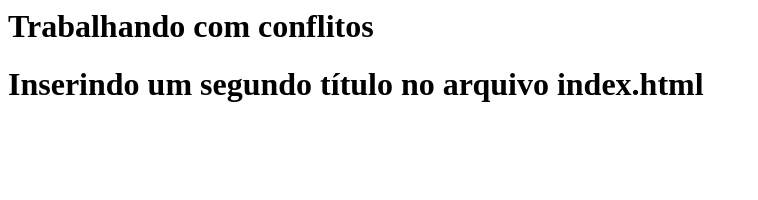
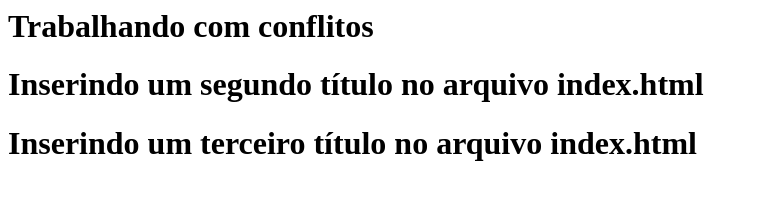
Before and after one commit to CINTIAREISIFCE/ProjetoGIT, a plain HTML site: page index.html in a window 1280 px wide. Shown: the whole page, without its empty margins (0-758 px from the left). Drawn offline with Linux system fonts and the light colour scheme.

Commit message:
Adiciona terceiro título

```diff
--- a/index.html
+++ b/index.html
@@ -8,5 +8,6 @@
 <body>
     <h1> Trabalhando com conflitos</h1>
     <h1> Inserindo um segundo título no arquivo index.html</h1>
+    <h1> Inserindo um terceiro título no arquivo index.html</h1>
 </body>
 </html>
```
